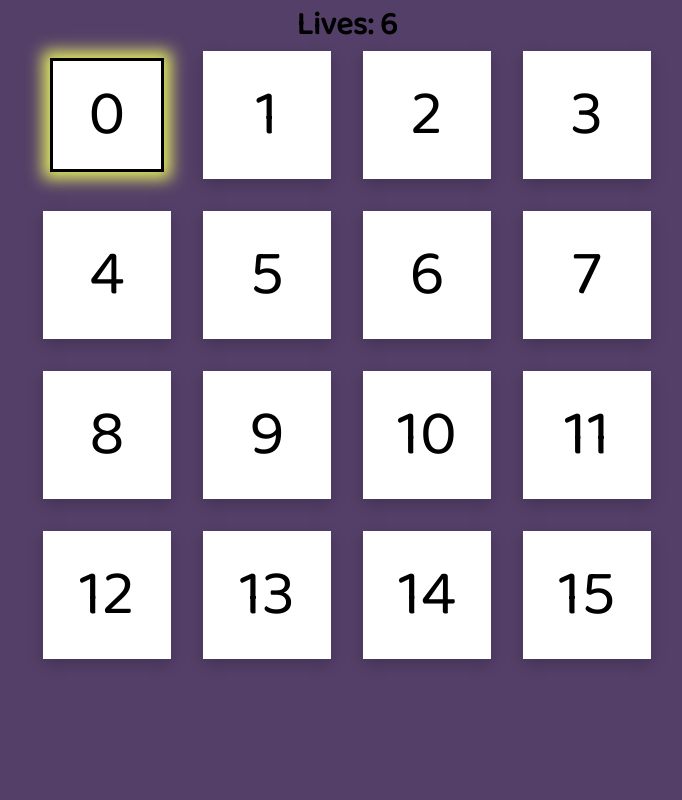
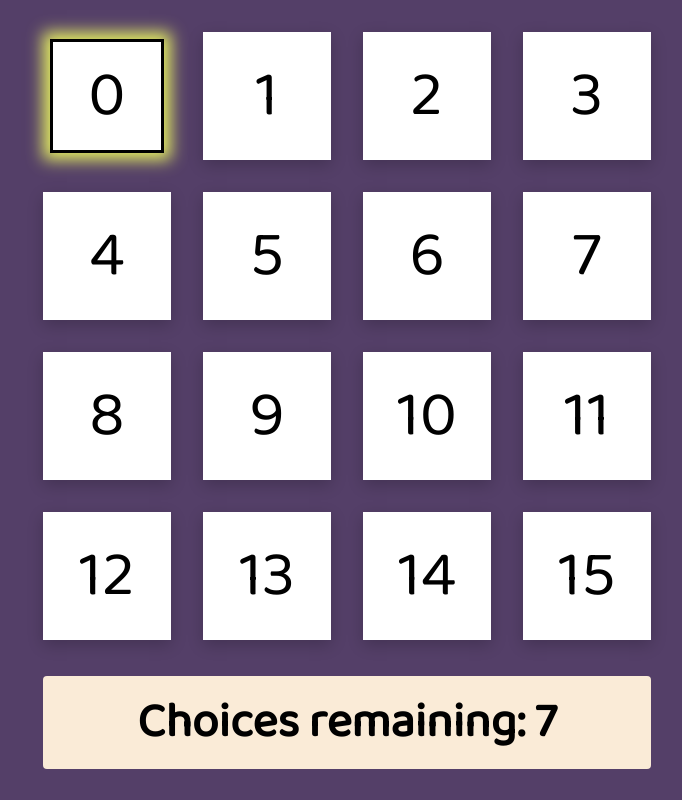
Before and after one commit to chriscotimms/game, a plain HTML site: page index.html in a window 1280 px wide. Shown: the whole page, without its empty margins (293-975 px from the left). Drawn offline with Linux system fonts and the light colour scheme.

Commit message:
updated Readme and some minor css tweaks toward finishing the game

```diff
--- a/game.css
+++ b/game.css
@@ -20,10 +20,18 @@ section {
     grid-template-rows: repeat(4, 8rem);
     grid-gap: 2rem;
     perspective: 800px;
+    padding: 2rem;
 }
 
 h1 {
-    font-size: 2rem;
+    font-size: 3rem;
+    background-color: antiquewhite;
+    margin: 0.25rem;
+    padding: 0.5rem;
+    border-radius: 0.25rem;
+    width: 38rem;
+    text-align: center;
+
 }
 
 .card {
--- a/game.js
+++ b/game.js
@@ -3,10 +3,9 @@
 
 const section = document.querySelector("section");
 const playerLivesCount = document.querySelector("span");
-let playerLives = 6;
+let playerLives = 7;
 playerLivesCount.textContent = playerLives;
-
-const cardArray = [];
+const cardArray = [];//create array for navigation reference
 
 
 const getData = () => [
@@ -35,8 +34,6 @@ const randomise = () => {
     return cardData;
 }
 
-//randomise();
-
 //card generator function
 const cardGenerator = () => {
     const cardData = randomise();
@@ -46,31 +43,31 @@ const cardGenerator = () => {
         const card = document.createElement("div");
         const face = document.createElement("img");
         const back = document.createElement("div");
+        //set attributes
         card.id = "tile" + index;
         cardArray.push(card.id);
         card.classList = 'card';
         face.classList = 'face';
         back.classList = 'back';
         back.insertAdjacentText("beforeend", index);
+        //aria label and tabindex for accessibility
         card.ariaLabel = "Tile " + index;
         card.tabIndex = "0";
         face.src = item.imgSrc;
         card.setAttribute('name', item.name);
         card.setAttribute('Tile', index);
-
-
+        //populate DOM section
         section.appendChild(card);
         card.appendChild(face);
         card.appendChild(back);
 
-        //Adding event listener to cards for mouseclick
+        //Add event listener to cards for mouseclick
         card.addEventListener('click', (e) => {
             card.classList.toggle('toggleCard');
             checkCards(e);
         });
 
-
-        //additionally adding keyboard input enter on focus for cards
+        //additionally adding keyboard input enter on focused choice for cards
         window.addEventListener('keydown', (e) => {
             if (e.defaultPrevented) {
                 return; // Do nothing if the event was already processed
@@ -98,13 +95,6 @@ const cardGenerator = () => {
 };
 
 
-//let currentFocus = document.getElementById("tile 2");
-//console.log(currentFocus + "returned");
-
-
-
-
-
 //check cards
 const checkCards = (e) => {
     const clickedCard = e.target;
@@ -116,6 +106,7 @@ const checkCards = (e) => {
     const toggleCard = document.querySelectorAll(".toggleCard");
     console.log(flippedCards);
 
+
     if(flippedCards.length == 2) {
         if(flippedCards[0].getAttribute("name") === flippedCards[1].getAttribute("name")) {
             console.log("match");
@@ -125,7 +116,7 @@ const checkCards = (e) => {
                 card.ariaLabel = "Tile " + card.getAttribute("tile") + " matched";
             });
         } else {
-            console.log("wrong");
+            console.log("No Match");
             flippedCards.forEach(card => {
                 card.classList.remove('flipped');
                 setTimeout(() => {
@@ -135,7 +126,8 @@ const checkCards = (e) => {
 
             });
 
-            playerLives--;
+            playerLives--; //subtract a choice or life
+
             if (playerLives === 0) {
                 restart(":( try again :(");
             }
@@ -148,6 +140,7 @@ const checkCards = (e) => {
     if (toggleCard.length === 16) {
         restart("you won!");
     }
+
 };
 
 const restart = (text) => {
@@ -171,14 +164,13 @@ const restart = (text) => {
     }, 1501);
 };
 
+//function is called
 cardGenerator();
 
-
+//setting focus and array reference for updating focus for arrows
 let i = 0;
 let currentFocus = document.getElementById(cardArray[i]);
 currentFocus.focus();
-console.log(currentFocus, i);
-
 
 
 //adding keyboard navigation
@@ -217,13 +209,14 @@ window.addEventListener("keydown", (event) => {
         //cancel the default action to avoid it being handled twice
         event.preventDefault();
 
-        //counter issues with remainder from 0 to negative integers (abs does no work here as it essentially reverses the intended direction of the arrows)
+        //counter issues with remainder from 0 to negative integers (abs does not work here as it essentially reverses the intended direction of the arrows)
         if (i < 0) {
             i = i + 16;
         }
 
         //modulo to contain counted variable within 0-15
         i = i % 16;
+        //update current focus using array
         currentFocus = document.getElementById(cardArray[i]);
         currentFocus.focus();
 
--- a/index.html
+++ b/index.html
@@ -14,8 +14,9 @@
 
 <body>
 
-    <h1 tabindex="0">Lives: <span class="playerLivesCount" aria-live="polite"></span></h1>
+
     <section aria-live="assertive"></section>
+    <h1 tabindex="0">Choices remaining: <span class="playerLivesCount" aria-live="polite"></span></h1>
 
 
 </body>
```
Also changed, not shown: 1 other file.
